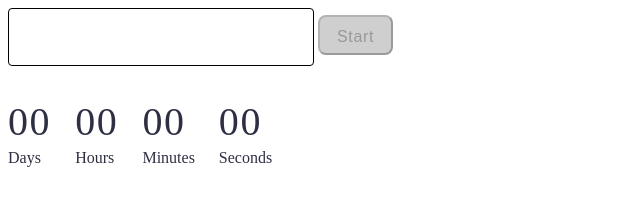
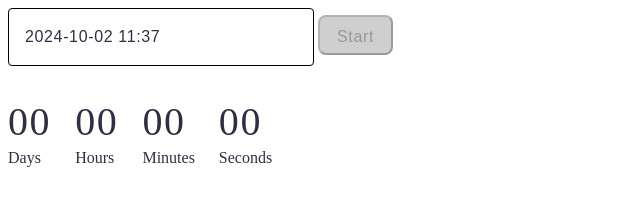
Before and after one commit to Tereshchuk-Yuliia/goit-js-hw-10, a website built with Vite: page src/2-snackbar.html in a window 1280 px wide. Shown: the whole page, without its empty margins (0-640 px from the left). Built offline with nearby package versions, Linux system fonts and the light colour scheme.

Commit message:
update index html.file

```diff
--- a/src/2-snackbar.html
+++ b/src/2-snackbar.html
@@ -33,7 +33,7 @@
         </div>
     </div>
 
-    <script type="module" src="./2-snackbar.html"></script>
+    <script type="module" src="./js/2-snackbar.js"></script>
 
 </body>
 
```
